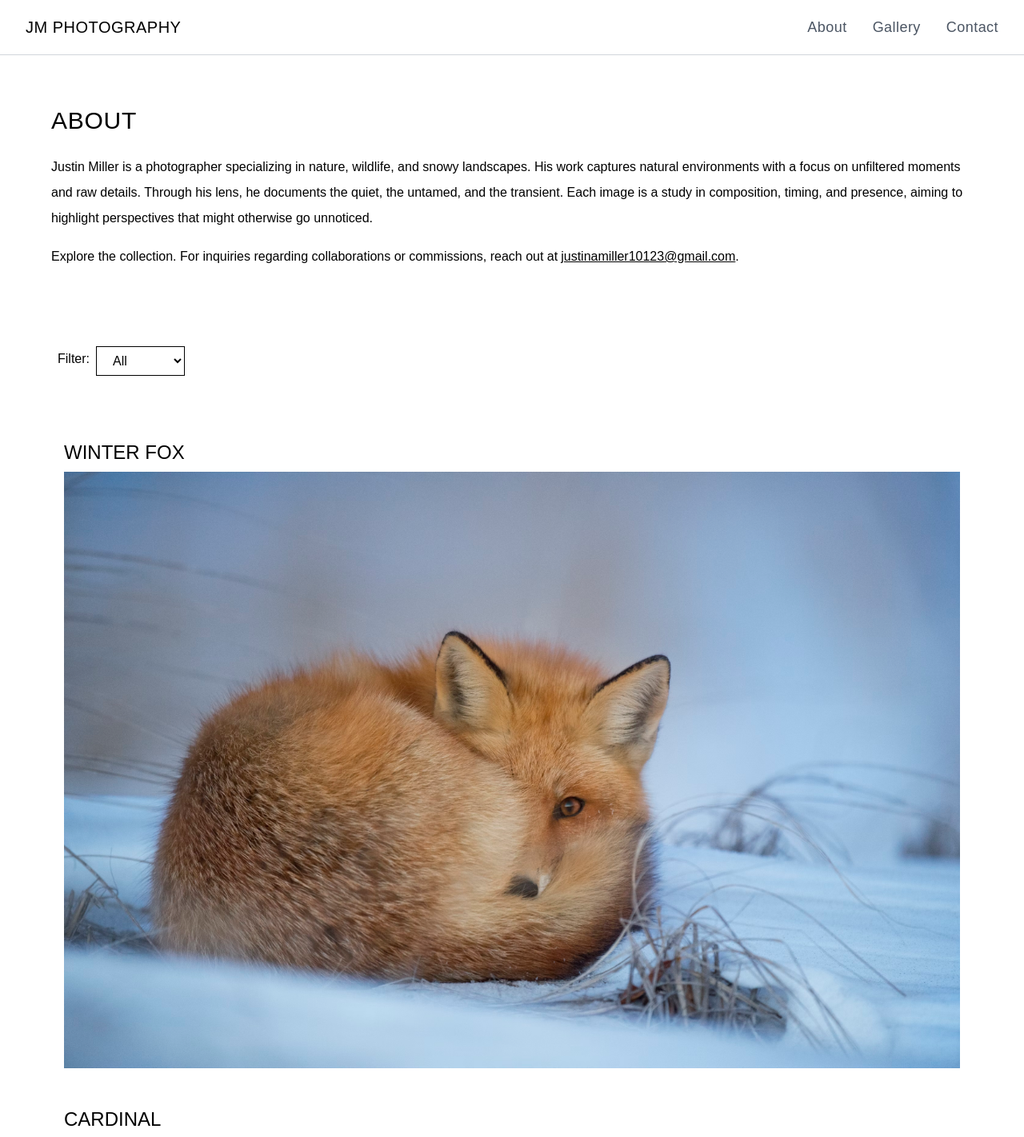
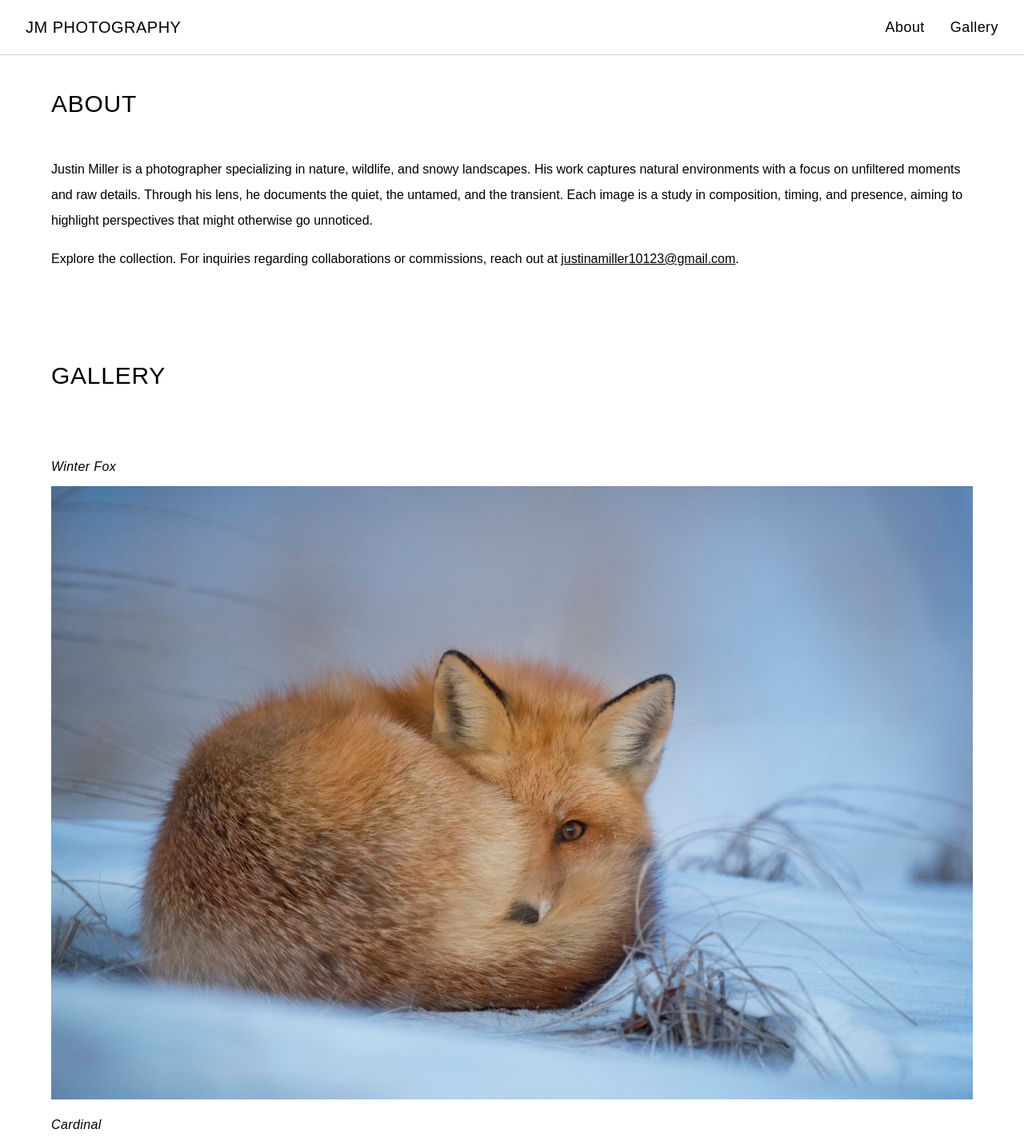
Before and after one commit to samanthacabrera/photography, a React (Vite) app: page / in a window 1280 px wide. Shown: the top 1422 px of the page at 80% size. Built offline with nearby package versions, Linux system fonts and the light colour scheme.

Commit message:
fix links in header, remove filter functionality from gallery

```diff
--- a/src/About.jsx
+++ b/src/About.jsx
@@ -1,7 +1,7 @@
 const About = () => {
     return (
-        <div className="max-w-6xl mx-auto py-16">
-            <h1 className="text-3xl font-light tracking-wide uppercase mb-6">About</h1>
+        <div id="about" className="max-w-6xl mx-auto py-16">
+            <h1 className="text-3xl font-light tracking-wide uppercase my-12">About</h1>
             <p className="leading-loose mb-4">
                 Justin Miller is a photographer specializing in nature, wildlife, and snowy landscapes. His work captures natural environments with a focus on unfiltered moments and raw details. Through his lens, he documents the quiet, the untamed, and the transient.
                 Each image is a study in composition, timing, and presence, aiming to highlight perspectives that might otherwise go unnoticed.
--- a/src/Footer.jsx
+++ b/src/Footer.jsx
@@ -1,12 +1,7 @@
 const Footer = () => {
     return (
-        <footer className="w-full text-center py-12 text-sm">
+        <footer className="w-full text-center py-12 text-sm opacity-50">
             <p className="mb-2">Made by <a href="https://github.com/samanthacabrera" className="hover:underline">Sam Cabrera</a></p>
-            <nav className="flex justify-center space-x-4">
-                <a href="mailto:your@email.com" className="hover:underline">Contact</a>
-                <a href="/privacy-policy" className="hover:underline">Privacy Policy</a>
-                <a href="/terms-of-service" className="hover:underline">Terms of Service</a>
-            </nav>
             <p className="mt-2">&copy; {new Date().getFullYear()} All rights reserved.</p>
         </footer>
     );
--- a/src/Gallery.jsx
+++ b/src/Gallery.jsx
@@ -1,45 +1,20 @@
-import { useState } from "react";
-
 const Gallery = () => {
   const images = [
-    { src: "/fox.avif", name: "Winter Fox", category: "Animals" },
-    { src: "/bird.avif", name: "Cardinal", category: "Animals" },
+    { src: "/fox.avif", name: "Winter Fox" },
+    { src: "/bird.avif", name: "Cardinal" },
   ];
 
-  const [selectedCategory, setSelectedCategory] = useState("All");
-
-  const filteredImages =
-    selectedCategory === "All" ? images : images.filter((img) => img.category === selectedCategory);
-
   return (
-    <div className="flex flex-col space-y-8 max-w-6xl mx-auto">
-      <div className="my-8 flex justify-start">
-        <label className="mx-2">Filter:</label>
-        <select
-          value={selectedCategory}
-          onChange={(e) => setSelectedCategory(e.target.value)}
-          className="border border-black bg-white px-4 py-2 cursor-pointer"
-        >
-          <option value="All">All</option>
-          {[...new Set(images.map((img) => img.category))].map((category) => (
-            <option key={category} value={category}>
-              {category}
-            </option>
-          ))}
-        </select>
-      </div>
+    <div id="gallery" className="flex flex-col space-y-8 max-w-6xl mx-auto">
+      <h1 className="text-3xl font-light tracking-wide uppercase my-12">Gallery</h1>
 
       <div className="grid grid-cols-1 gap-4">
-        {filteredImages.length > 0 ? (
-          filteredImages.map((image, index) => (
-            <div key={index} className="flex flex-col p-4">
-              <h2 className="text-2xl uppercase mb-2">{image.name}</h2>
-              <img src={image.src} alt={image.name} className="w-full h-auto object-cover" />
-            </div>
-          ))
-        ) : (
-          <p className="text-4xl font-bold text-center uppercase">No images found.</p>
-        )}
+        {images.map((image, index) => (
+          <div key={index} className="flex flex-col">
+            <h2 className="tracking-wide italic mb-2">{image.name}</h2>
+            <img src={image.src} alt={image.name} className="w-full h-auto object-cover" />
+          </div>
+        ))}
       </div>
     </div>
   );
--- a/src/Header.jsx
+++ b/src/Header.jsx
@@ -1,19 +1,21 @@
-import { Link } from "react-router-dom";
-
 const Header = () => {
   return (
-    <header className="w-full flex justify-between items-center px-8 py-5 border-b border-gray-300 bg-white">
-      <h1 className="text-xl font-light tracking-wide uppercase">JM Photography</h1>
+    <header className="fixed w-full flex justify-between items-center px-8 py-5 border-b border-gray-300 bg-white">
+       <h1 className="text-xl font-light tracking-wide uppercase">
+        <a href="#" className="transition-opacity duration-300 hover:opacity-70">
+          JM Photography
+        </a>
+      </h1>
       <nav className="flex space-x-8">
-        {["About", "Gallery", "Contact"].map((item) => (
-          <Link
+        {["About", "Gallery"].map((item) => (
+          <a
             key={item}
-            to={`/${item.toLowerCase()}`}
-            className="relative text-lg font-light tracking-wide text-gray-600 transition-all duration-300 hover:text-black"
+            href={`#${item.toLowerCase()}`}
+            className="relative text-lg font-light tracking-wide transition-all duration-300 hover:opacity-70"
           >
             {item}
             <span className="absolute left-0 -bottom-1 w-0 h-[1px] bg-black transition-all duration-300 ease-in-out hover:w-full"></span>
-          </Link>
+          </a>
         ))}
       </nav>
     </header>
```
